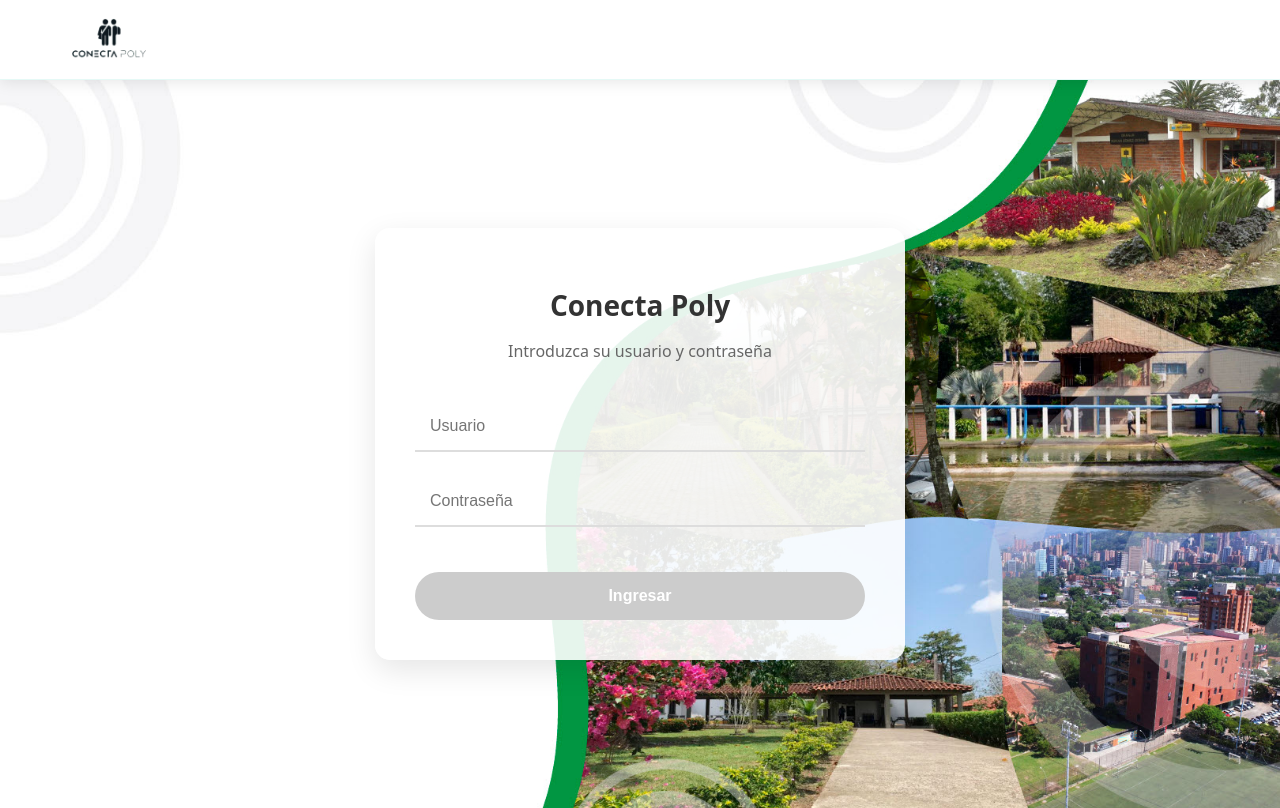
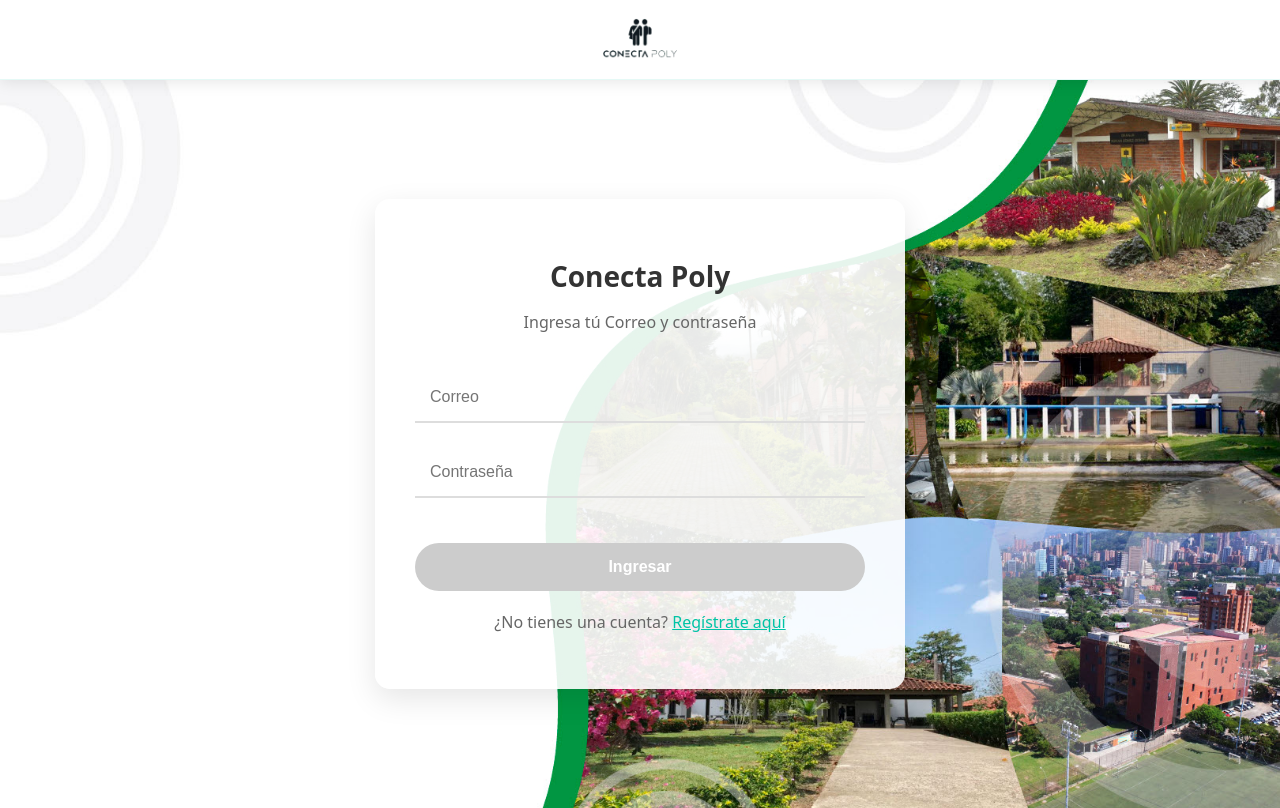
Before and after one commit to Migumi-07/Conecta-Poly, a React (Create React App) app: page / in a window 1280 px wide. Built offline with nearby package versions, Linux system fonts and the light colour scheme.

Commit message:
cambio login

```diff
--- a/src/components/LoginHeader.jsx
+++ b/src/components/LoginHeader.jsx
@@ -3,8 +3,8 @@
 function Header() {
   return (
     <>
-      <header className="mainHeader">
-        <img className="mainLogo" src={logo} alt="" />
+      <header className="mainHeaderL">
+        <img className="mainLogoL" src={logo} alt="" />
       </header>
     </>
   );
--- a/src/pages/Login.jsx
+++ b/src/pages/Login.jsx
@@ -6,6 +6,7 @@
 function Login() {
   const [user, setUser] = useState("");
   const [password, setPassword] = useState("");
+  const [isLoginForm, setIsLoginForm] = useState(true); // Nuevo estado para controlar qué formulario mostrar
   const navigate = useNavigate();
 
   const isFormValid = user.trim() !== "" && password.trim() !== "";
@@ -17,6 +18,12 @@
     }
   };
 
+  const toggleForm = () => {
+    setIsLoginForm(!isLoginForm);
+    setUser("");
+    setPassword("");
+  };
+
   return (
     <>
       <Header />
@@ -24,12 +31,16 @@
         <div className="loginContent">
           <div className="loginTextContainer">
             <h1>Conecta Poly</h1>
-            <p>Introduzca su usuario y contraseña</p>
+            <p>
+              {isLoginForm
+                ? "Ingresa tú Correo y contraseña"
+                : "Crea una nueva cuenta"}
+            </p>
           </div>
           <form className="inputContainer" onSubmit={handleSubmit}>
             <input
               type="text"
-              placeholder="Usuario"
+              placeholder="Correo"
               value={user}
               onChange={(e) => setUser(e.target.value)}
               required
@@ -41,14 +52,55 @@
               onChange={(e) => setPassword(e.target.value)}
               required
             />
+
+            {!isLoginForm && (
+              <input
+                type="password"
+                placeholder="Confirmar Contraseña"
+                required
+              />
+            )}
+
             <button
               className={`loginSubmitButton ${isFormValid ? "active" : ""}`}
               type="submit"
               disabled={!isFormValid}
             >
-              Ingresar
+              {isLoginForm ? "Ingresar" : "Registrarse"}
             </button>
           </form>
+
+          <div className="toggleFormText">
+            {isLoginForm ? (
+              <p>
+                ¿No tienes una cuenta?{" "}
+                <span
+                  onClick={toggleForm}
+                  style={{
+                    cursor: "pointer",
+                    color: "#00c3a5",
+                    textDecoration: "underline",
+                  }}
+                >
+                  Regístrate aquí
+                </span>
+              </p>
+            ) : (
+              <p>
+                ¿Ya tienes una cuenta?{" "}
+                <span
+                  onClick={toggleForm}
+                  style={{
+                    cursor: "pointer",
+                    color: "#00c3a5",
+                    textDecoration: "underline",
+                  }}
+                >
+                  Inicia sesión
+                </span>
+              </p>
+            )}
+          </div>
         </div>
       </div>
     </>
--- a/src/styles/Header.css
+++ b/src/styles/Header.css
@@ -16,12 +16,39 @@
   border-bottom: 1px solid rgba(0, 195, 165, 0.1);
 }
 
+.mainHeaderL {
+  box-sizing: border-box;
+  width: 100%;
+  max-width: 100vw;
+  height: 80px;
+  display: flex;
+  align-items: center;
+  justify-content: center;
+  padding: 0 5%;
+  background: rgba(255, 255, 255, 0.98);
+  box-shadow: 0 2px 15px rgba(0, 0, 0, 0.1);
+  position: sticky;
+  top: 0;
+  z-index: 1000;
+  backdrop-filter: blur(8px);
+  border-bottom: 1px solid rgba(0, 195, 165, 0.1);
+}
+
 .mainLogo {
   height: 80px;
   transition: transform 0.3s ease;
 }
 
 .mainLogo:hover {
+  transform: scale(1.05);
+}
+
+.mainLogoL {
+  height: 80px;
+  transition: transform 0.3s ease;
+}
+
+.mainLogoL:hover {
   transform: scale(1.05);
 }
 
--- a/src/styles/Login.css
+++ b/src/styles/Login.css
@@ -93,3 +93,20 @@
     padding: 12px;
   }
 }
+
+.toggleFormText {
+  text-align: center;
+  margin-top: 20px;
+  color: #666;
+}
+
+.toggleFormText span {
+  color: #00c3a5;
+  text-decoration: underline;
+  cursor: pointer;
+  transition: color 0.3s ease;
+}
+
+.toggleFormText span:hover {
+  color: #009688;
+}
```
